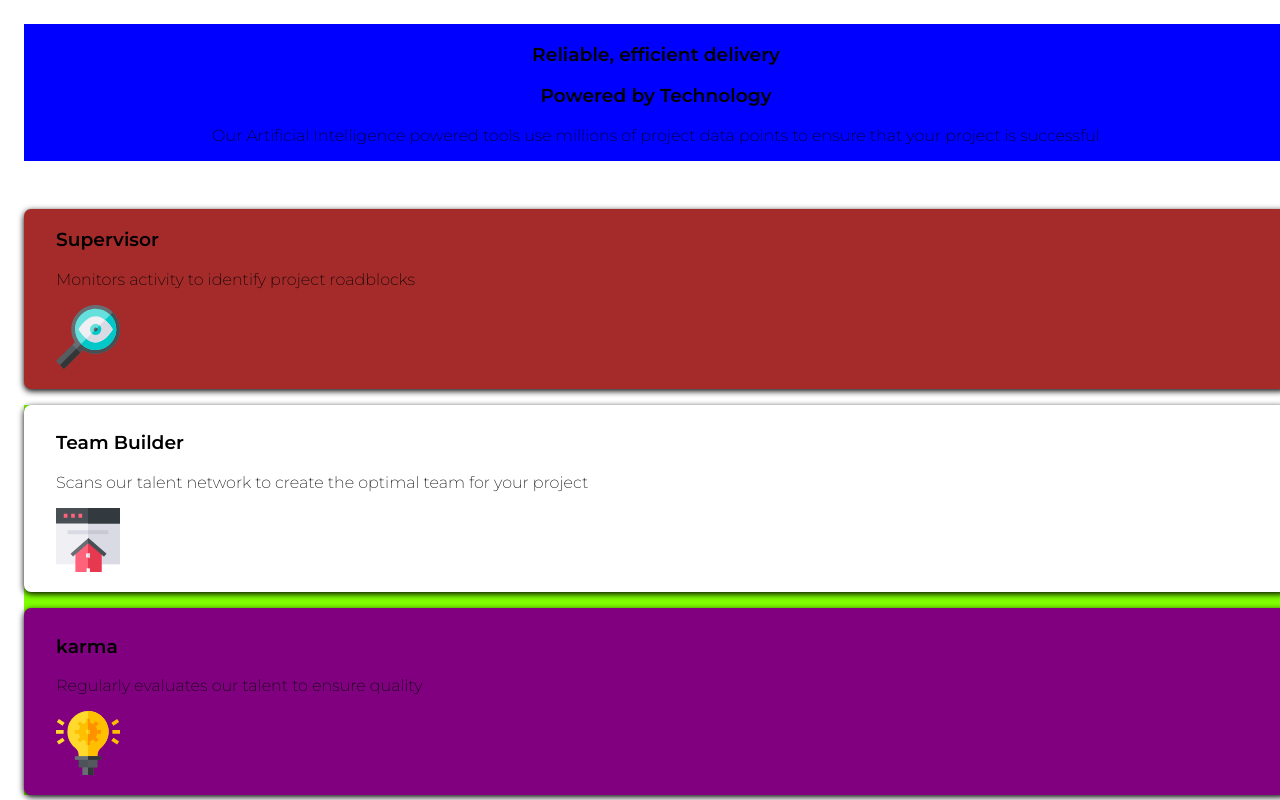
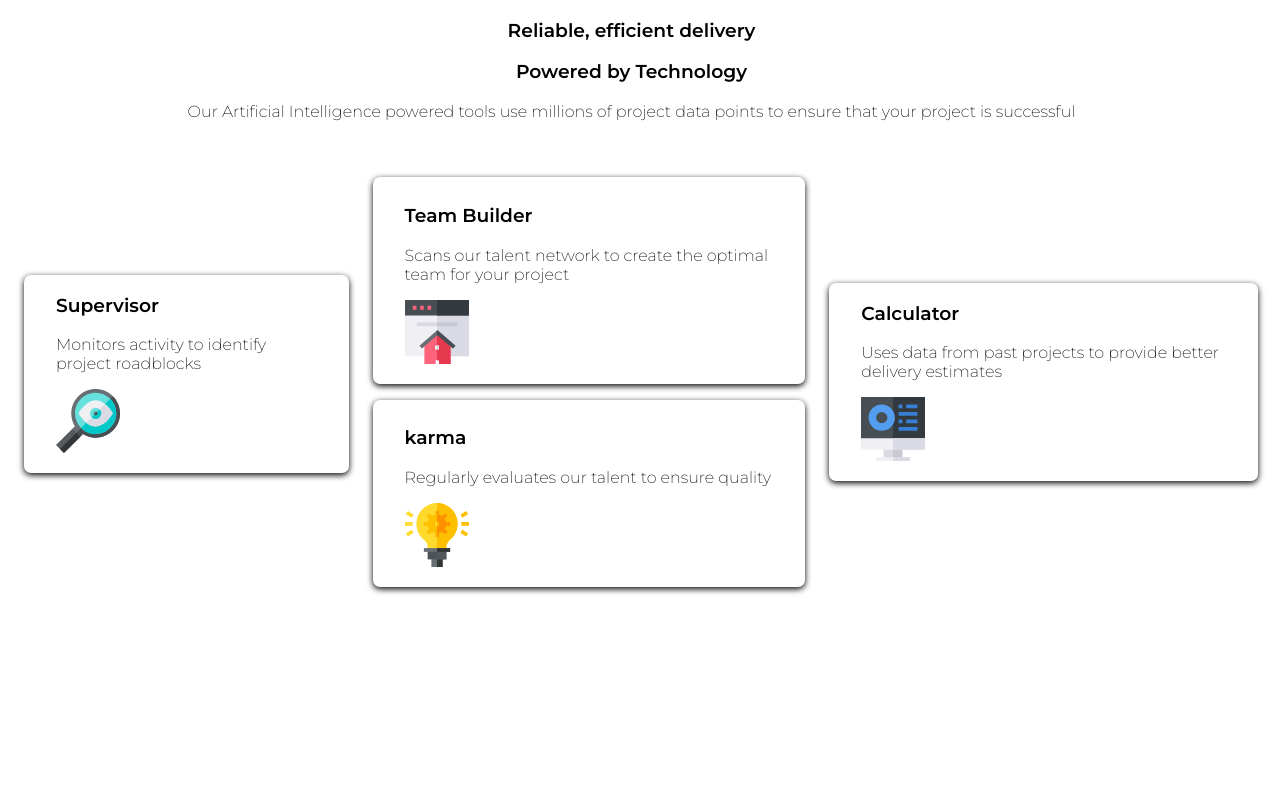
Before and after one commit to OrlandoMts/frontendMentor2, a plain HTML site: page index.html in a window 1280 px wide. Shown: the top 800 px of the page. Drawn offline with Linux system fonts and the light colour scheme.

Commit message:
Casi esta listo, solo faltan 4 detalles

```diff
--- a/assets/css/main.css
+++ b/assets/css/main.css
@@ -14,13 +14,13 @@ h3 {
 }
 
 .text {
-    background-color: blue;
-    margin-bottom: 3em;
+    margin-left: 13px;
     text-align: center;
+    padding: 0 2em 0 2em;
 }
 
 .supervisor {
-    background-color: brown;
+    border-top-color: cyan;
     margin-bottom: 1em;
     border-radius: 7px;
     box-shadow: 0 2px 6px #000;
@@ -28,11 +28,11 @@ h3 {
 }
 
 .centerContent {
-    background-color: chartreuse;
     margin-bottom: 1em;
 }
 
 .teamBuilder {
+    border-top-color: red;
     background-color: white;
     margin-bottom: 1em;
     border-radius: 7px;
@@ -41,14 +41,14 @@ h3 {
 }
 
 .karma {
-    background-color: purple;
+    border-top: yellow;
     border-radius: 7px;
     box-shadow: 0 2px 6px #000;
     padding: 0.5em 2em 0 2em;
 }
 
 .calculator {
-    background-color: yellow;
+    border-top-color: #2196F3;
     border-radius: 7px;
     box-shadow: 0 2px 6px #000;
     padding: 0 2em 0 2em;
@@ -59,3 +59,23 @@ h3 {
     /* float: right; */
     padding-bottom: 1em;
 }
+
+@media screen and (min-width: 992px) {
+    .container {
+        display: flex;
+        flex-direction: row;
+        align-items: center;
+    }
+    .centerContent {
+        margin: 1.5em;
+    }
+    .text {
+        margin-right: 30px;
+    }
+    .calculator {
+        margin-right: 30px;
+    }
+    body {
+        overflow-x: hidden;
+    }
+}
--- a/index.html
+++ b/index.html
@@ -11,12 +11,12 @@
 </head>
 
 <body>
+    <div class="text">
+        <h3>Reliable, efficient delivery</h3>
+        <h3>Powered by Technology</h3>
+        <p>Our Artificial Intelligence powered tools use millions of project data points to ensure that your project is successful</p>
+    </div>
     <section class="container">
-        <div class="text">
-            <h3>Reliable, efficient delivery</h3>
-            <h3>Powered by Technology</h3>
-            <p>Our Artificial Intelligence powered tools use millions of project data points to ensure that your project is successful</p>
-        </div>
         <div class="supervisor">
             <section>
                 <h3>Supervisor</h3>
@@ -44,4 +44,5 @@
     </section>
 </body>
 
+
 </html>
```
